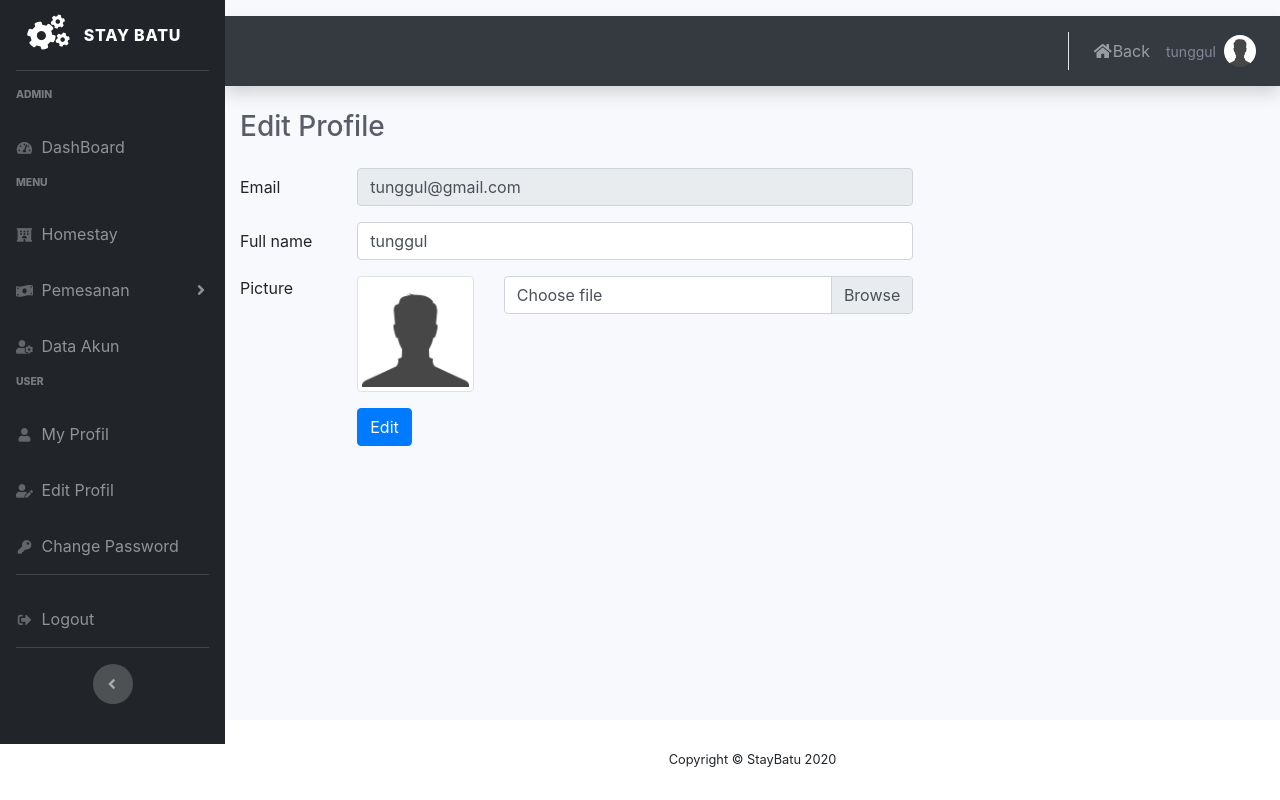
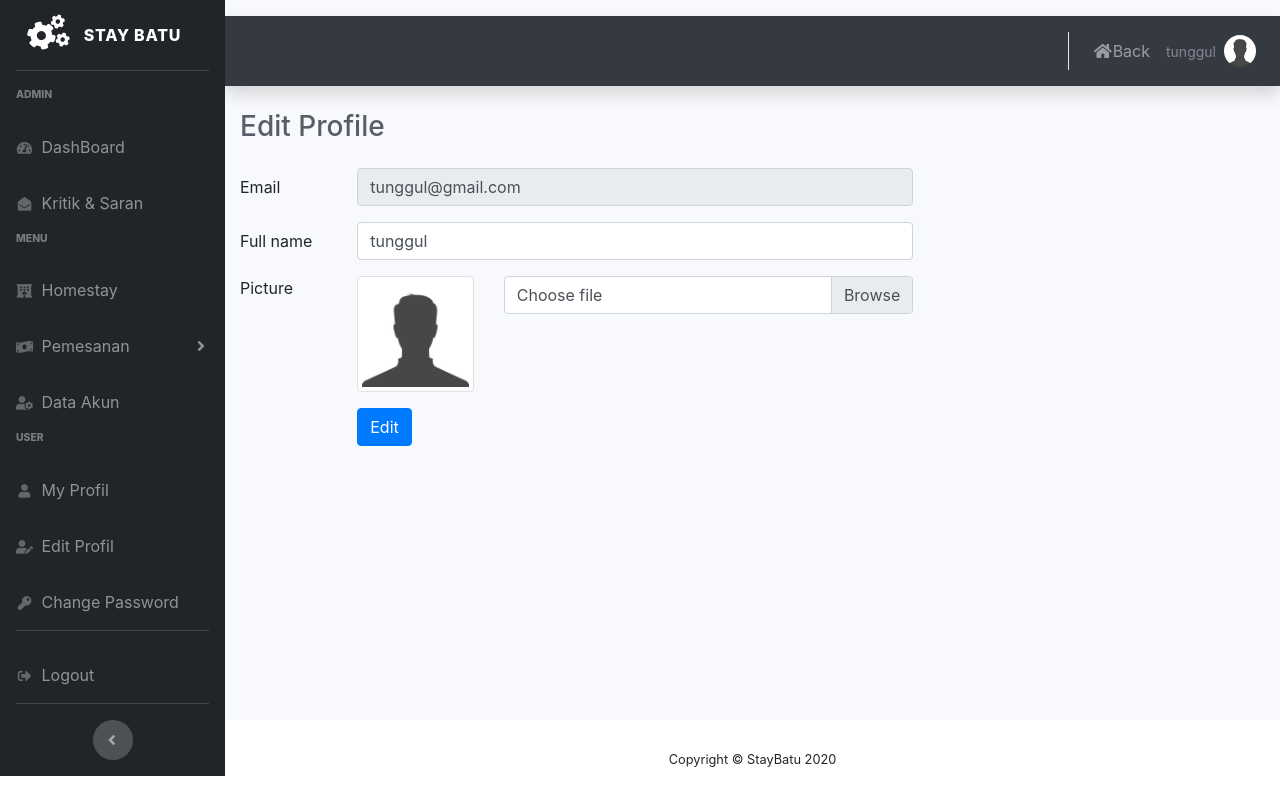
Before and after one commit to mercyano/StayBatu, a CodeIgniter app: page /staybatu-site/index.php/user/edit in a window 1280 px wide. Run offline with CodeIgniter, Linux system fonts and the light colour scheme; a user stored in the database is signed in; data comes from the database, SQL or seed files in the repository; some libraries are stand-ins or nearby versions.

Commit message:
Add files via upload

```diff
--- a/staybatu-site/application/views/templates_login/sidebar.php
+++ b/staybatu-site/application/views/templates_login/sidebar.php
@@ -22,6 +22,11 @@
                     <i class="fas fa-fw fa-tachometer-alt"></i>
                     <span>DashBoard</span>
                 </a>
+            </li>
+            <li class="nav-item">
+                <a class="nav-link" href="<?= base_url('admin/kritik'); ?>">
+                    <i class="fas fa-fw fa-envelope-open"></i>
+                    <span>Kritik & Saran</span></a>
             </li>
 
             <!-- LOOPING MENU -->
```
